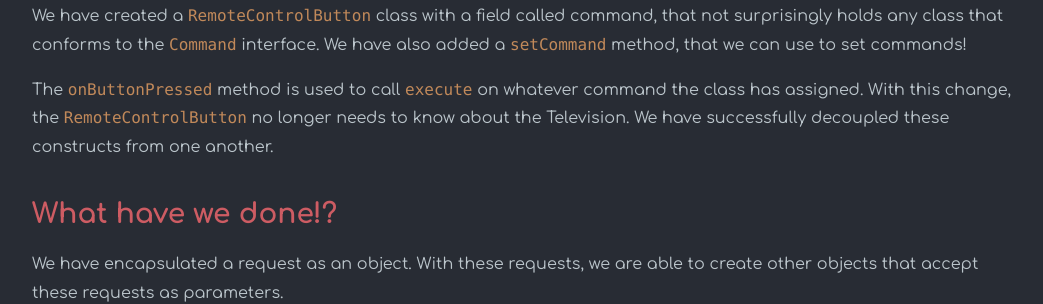
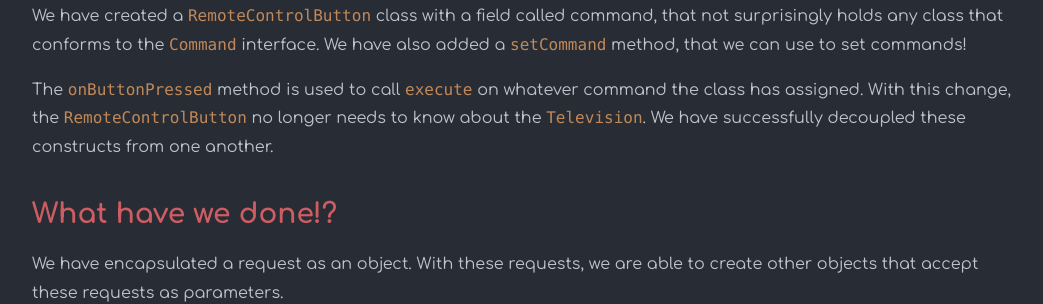
Before and after one commit to danielhutchinson/danielhutchinson.github.io, a Jekyll site: the page built from _posts/2019-04-19-encapsulating-logic-using-the-command-pattern.md, in a window 1280 px wide and 900 px high, scrolled down 3746 px. Shown: the part 152-456 px from the top of the window, without its empty margins (118-1161 px from the left). Built offline with Jekyll 4.4.1, drawn with Linux system fonts in a browser that asks for light colours; nearby versions of some CDN libraries.

Commit message:
fix: formatting

```diff
--- a/_posts/2019-04-19-encapsulating-logic-using-the-command-pattern.md
+++ b/_posts/2019-04-19-encapsulating-logic-using-the-command-pattern.md
@@ -111,7 +111,7 @@ export default class RemoteControlButton {
 
 We have created a `RemoteControlButton` class with a field called command, that not surprisingly holds any class that conforms to the `Command` interface. We have also added a `setCommand` method, that we can use to set commands!
 
-The `onButtonPressed` method is used to call `execute` on whatever command the class has assigned. With this change, the `RemoteControlButton` no longer needs to know about the Television. We have successfully decoupled these constructs from one another.
+The `onButtonPressed` method is used to call `execute` on whatever command the class has assigned. With this change, the `RemoteControlButton` no longer needs to know about the `Television`. We have successfully decoupled these constructs from one another.
 
 ## What have we done!?
 We have encapsulated a request as an object. With these requests, we are able to create other objects that accept these requests as parameters.
```
